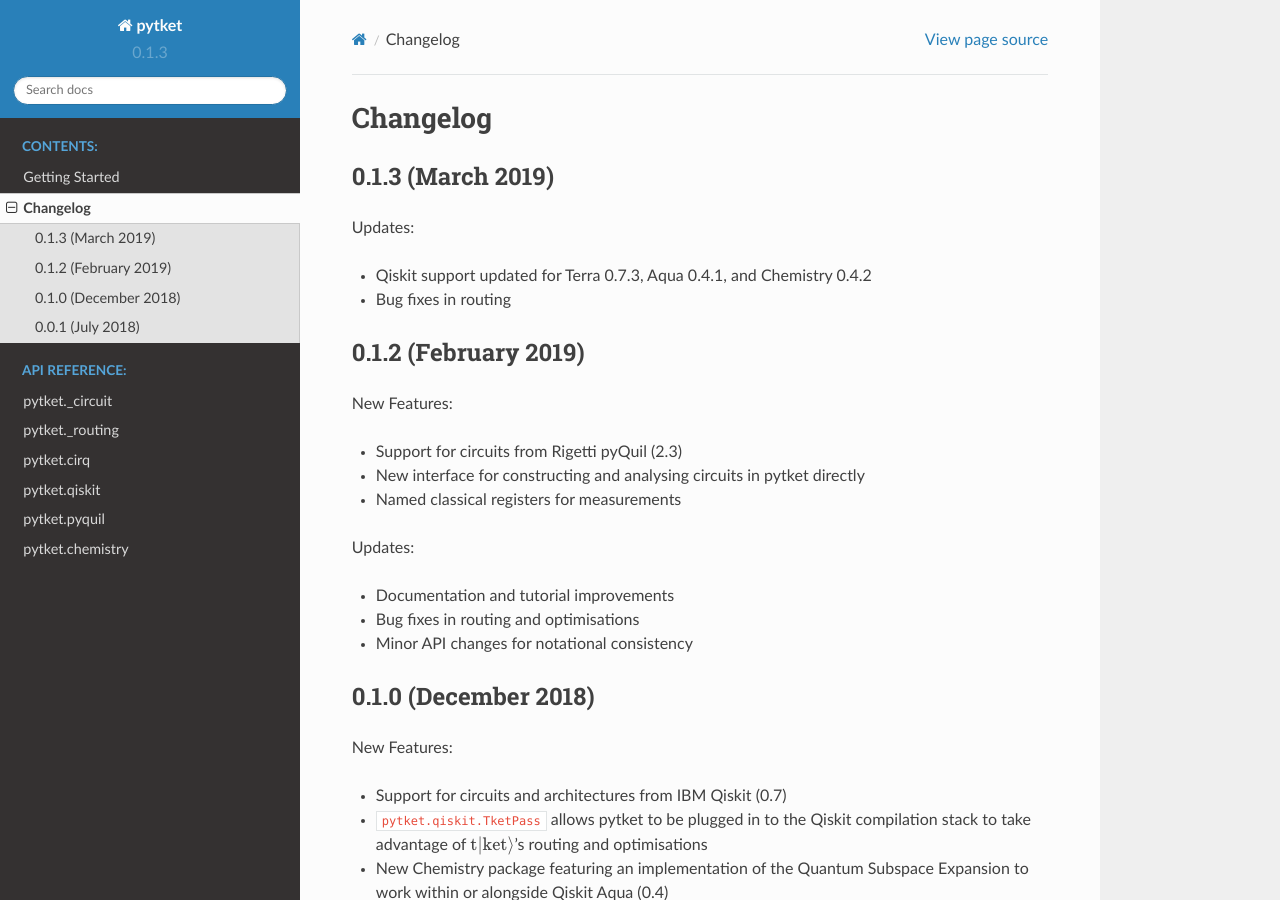
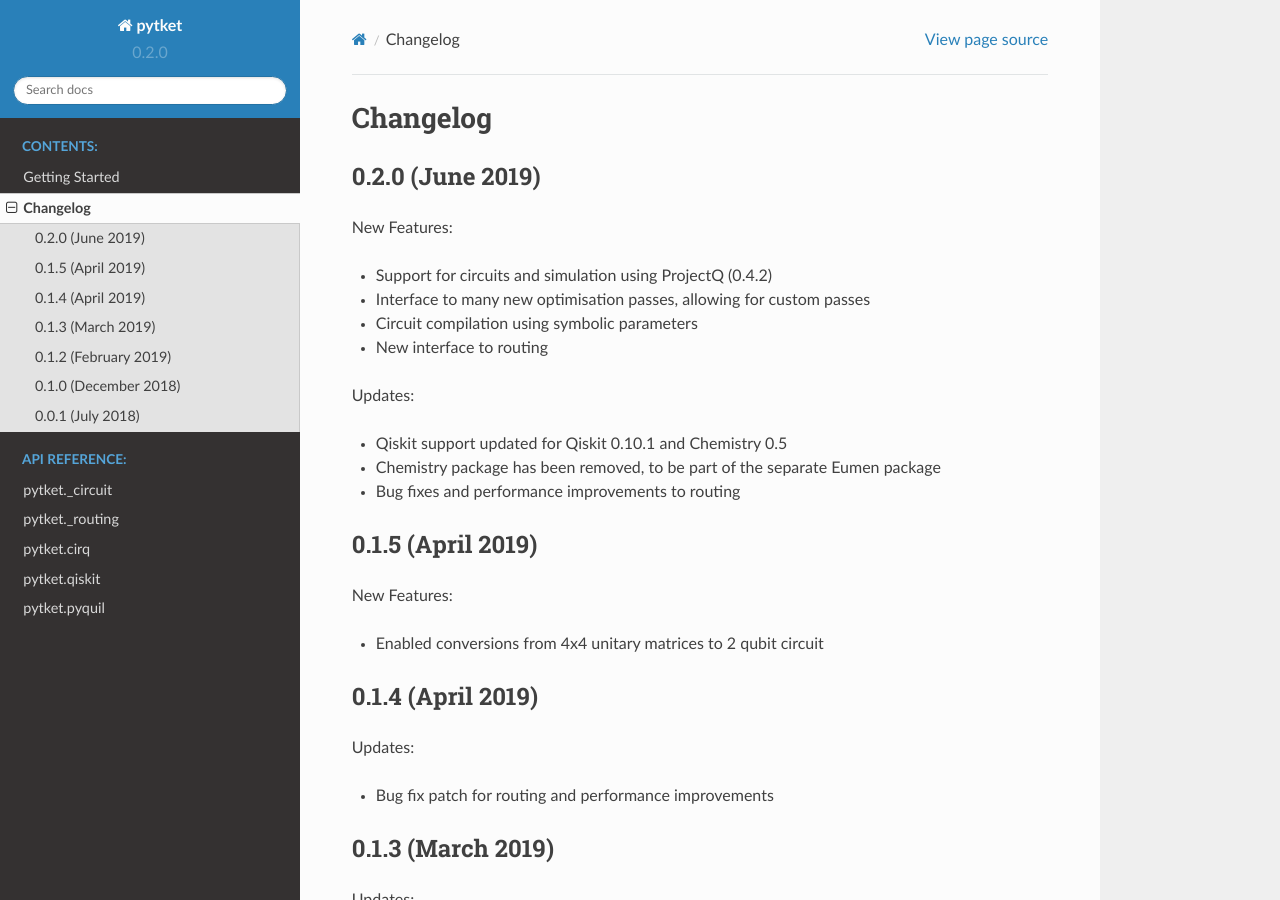
Before and after one commit to CQCL/pytket-docs, a Sphinx documentation site: the page built from docs/changelog.rst, in a window 1280 px wide and 900 px high. Built offline with Sphinx 7.4.7 and the Read the Docs theme 2.0.0, drawn with Linux system fonts in a browser that asks for light colours; pages that are not in the unit, such as notebooks, are missing from menus.

Commit message:
updating for 0.2.0

```diff
--- a/docs/changelog.rst
+++ b/docs/changelog.rst
@@ -1,5 +1,31 @@
 Changelog
 ==================================
+0.2.0 (June 2019)
+------------------
+New Features:
+
+* Support for circuits and simulation using ProjectQ (0.4.2)
+* Interface to many new optimisation passes, allowing for custom passes
+* Circuit compilation using symbolic parameters
+* New interface to routing
+
+Updates:
+
+* Qiskit support updated for Qiskit 0.10.1 and Chemistry 0.5
+* Chemistry package has been removed, to be part of the separate Eumen package
+* Bug fixes and performance improvements to routing
+
+0.1.5 (April 2019)
+------------------
+New Features:
+
+* Enabled conversions from 4x4 unitary matrices to 2 qubit circuit
+
+0.1.4 (April 2019)
+------------------
+Updates:
+
+* Bug fix patch for routing and performance improvements
 
 0.1.3 (March 2019)
 ------------------
--- a/docs/conf.py
+++ b/docs/conf.py
@@ -24,9 +24,9 @@ copyright = '2019, Cambridge Quantum Computing Ltd'
 author = 'Cambridge Quantum Computing Ltd'
 
 # The short X.Y version
-version = '0.1.3'
+version = '0.2.0'
 # The full version, including alpha/beta/rc tags
-release = '0.1.3'
+release = '0.2.0'
 
 
 # -- General configuration ---------------------------------------------------
--- a/docs/getting_started.rst
+++ b/docs/getting_started.rst
@@ -72,10 +72,12 @@ Compilation
 In classical computing, a compiler is required to translate from a high-level language (e.g. C++) to the instruction set of the target machine (e.g. RISC-V). During this process, the program is automatically optimised to reduce the number of instructions, memory consumption, energy consumption, etc. The same needs exist in quantum computing to take a circuit description and enable it to run on a given simulator, hardware device, or cloud system (such as the IBM Quantum Experience or Rigetti's Quantum Cloud Service).
 
 pytket is a retargetable compiler, with the ability to accept and produce circuits for any of the following:
+
 * Google Cirq
 * IBM Qiskit
 * OpenQASM (via Qiskit)
 * Rigetti pyQuil
+* ProjectQ compilation engines
 
 This translation facility allows, for example, circuits generated by the variational forms in Qiskit Aqua to be run on Rigetti QCS.
 
--- a/docs/index.rst
+++ b/docs/index.rst
@@ -1,7 +1,7 @@
 pytket Documentation
 ==================================
 
-`pytket <https://www.github.com/CQCL/pytket>`_ is a python module for interfacing with CQC :math:`\mathrm{t|ket}\rangle`, a set of quantum programming tools. We currently support circuits and device architectures from `Google Cirq <https://www.github.com/quantumlib/cirq>`_, `Qiskit <https://qiskit.org>`_, and the `Rigetti Forest SDK <http://rigetti.com/forest>`_ allowing the :math:`\mathrm{t|ket}\rangle` tools to be used in conjunction with projects on these platforms.
+`pytket <https://www.github.com/CQCL/pytket>`_ is a python module for interfacing with CQC :math:`\mathrm{t|ket}\rangle`, a set of quantum programming tools. We currently support circuits and device architectures from `Google Cirq <https://www.github.com/quantumlib/cirq>`_, `IBM's Qiskit <https://qiskit.org>`_, `ProjectQ <https://github.com/ProjectQ-Framework/ProjectQ>`_ and the `Rigetti Forest SDK <http://rigetti.com/forest>`_, allowing the :math:`\mathrm{t|ket}\rangle` tools to be used in conjunction with projects on these platforms.
 
 **Try it yourself**
 
```
Also changed, not shown: other parts of docs/index.rst (+1 -1 lines).
